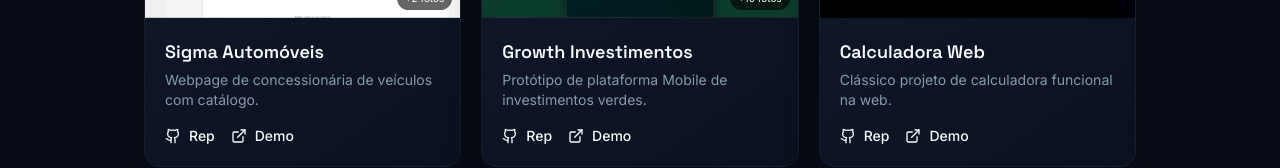
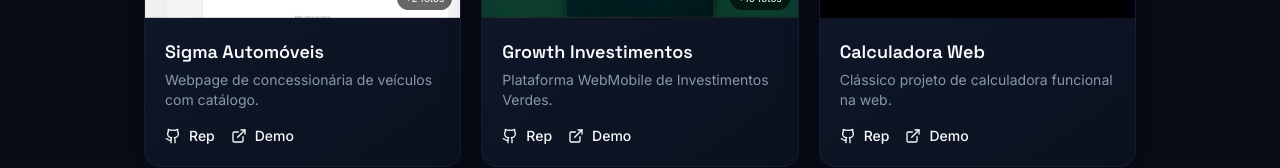
Before and after one commit to JuniorCarvalho18/Portfolio, a React (Vite) app: page / in a window 1280 px wide. Shown: the part 1050-1218 px from the top of the page. Built offline with nearby package versions, Linux system fonts and the light colour scheme; the HTML template or start-up script is replaced by a standard one.

Commit message:
Update ProjectsGrid.tsx

```diff
--- a/src/components/ProjectsGrid.tsx
+++ b/src/components/ProjectsGrid.tsx
@@ -54,7 +54,7 @@ const projects: Project[] = [
   {
     id: 2,
     title: "Growth Investimentos",
-    description: "Protótipo de plataforma Mobile de investimentos verdes.",
+    description: "Plataforma WebMobile de Investimentos Verdes.",
     images: [growth1Img, growth2Img, growth3Img, growth4Img, growth5Img, growth6Img,
       growth7Img, growth8Img, growth9Img, growth10Img, growth11Img],
     githubLink: "https://github.com/JuniorCarvalho18/GrowthInvestimentos",
```
